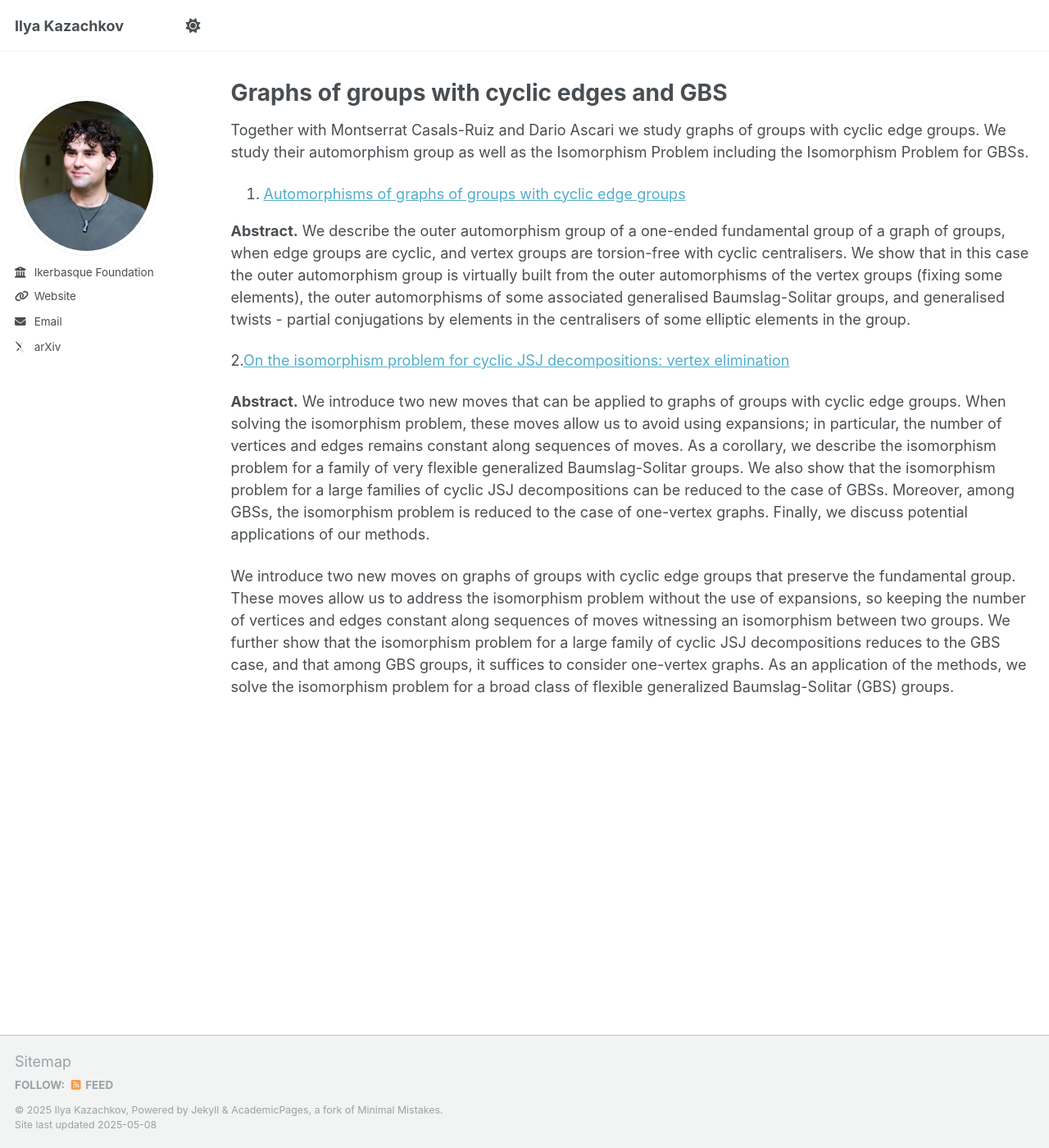
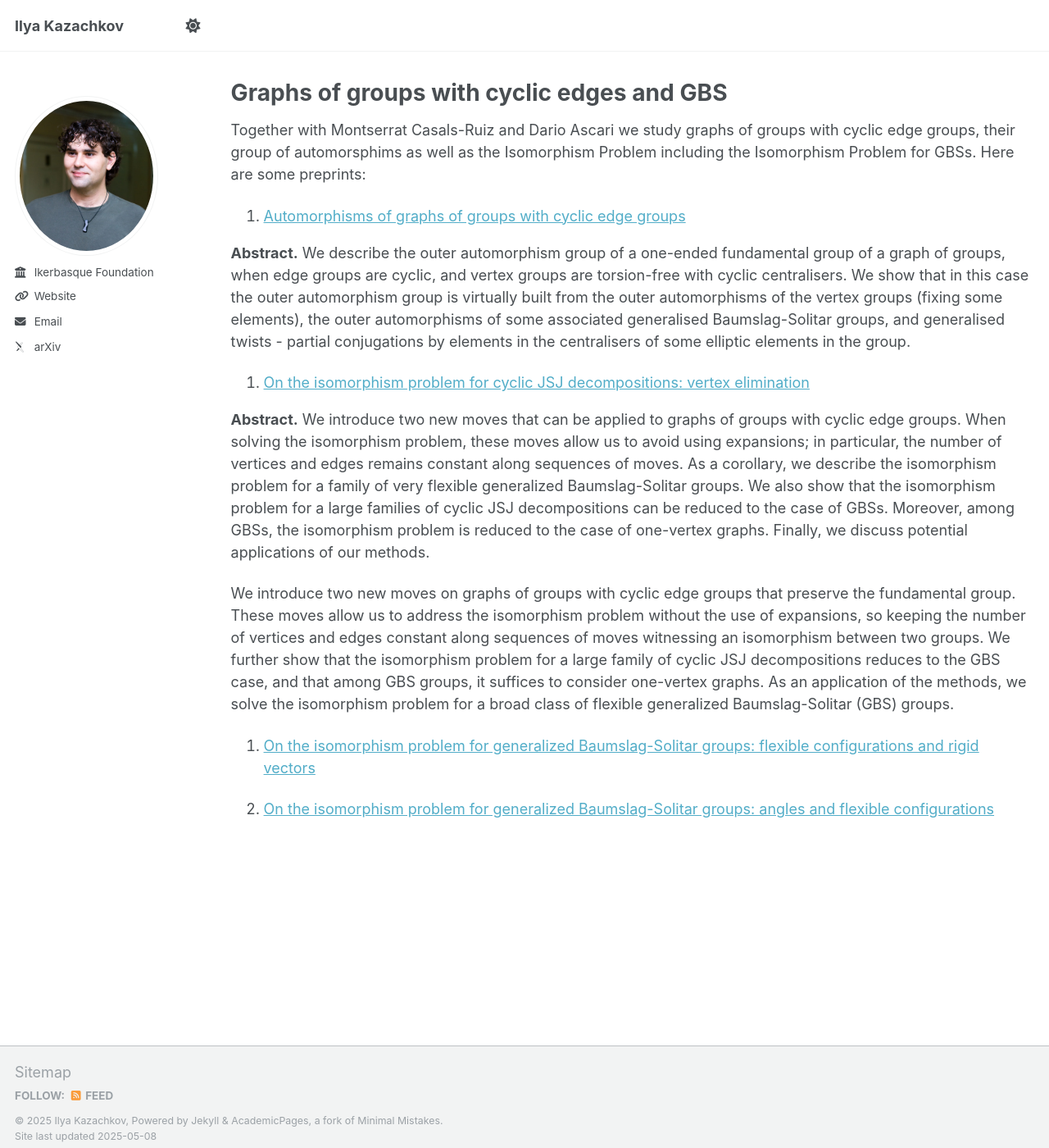
Before and after one commit to ilyakazachkov/ilyakazachkov.github.io, a Jekyll site: the page built from _pages/gbs.md, in a window 1280 px wide and 1400 px high. Shown: the whole window at 82% size. Built offline with Jekyll 4.4.1, drawn with Linux system fonts in a browser that asks for light colours; some web fonts are replaced.

Commit message:
Update gbs.md

```diff
--- a/_pages/gbs.md
+++ b/_pages/gbs.md
@@ -9,15 +9,20 @@ redirect_from:
 
 {% include base_path %}
 
-Together with Montserrat Casals-Ruiz and Dario Ascari we study graphs of groups with cyclic edge groups. We study their automorphism group as well as the Isomorphism Problem including the Isomorphism Problem for GBSs.
+Together with Montserrat Casals-Ruiz and Dario Ascari we study graphs of groups with cyclic edge groups, their group of automorsphims as well as the Isomorphism Problem including the Isomorphism Problem for GBSs. Here are some preprints:
 
 1.  <a href="http://ilyakazachkov.github.io/files/automorphisms.pdf" target="_blank">Automorphisms of graphs of groups with cyclic edge groups</a>
 
 <b>Abstract.</b> We describe the outer automorphism group of a one-ended fundamental group of a graph of groups, when edge groups are cyclic, and vertex groups are torsion-free with cyclic centralisers. We show that in this case the outer automorphism group is virtually built from the outer automorphisms of the vertex groups (fixing some elements), the outer automorphisms of some associated generalised Baumslag-Solitar groups, and generalised twists - partial conjugations by elements in the centralisers of some elliptic elements in the group.
 
 
-2.<a href="http://ilyakazachkov.github.io/files/automorphisms.pdf" target="_blank">On the isomorphism problem for cyclic JSJ decompositions: vertex elimination</a>
+2.  <a href="http://ilyakazachkov.github.io/files/automorphisms.pdf" target="_blank">On the isomorphism problem for cyclic JSJ decompositions: vertex elimination</a>
 
 <b>Abstract.</b> We introduce two new moves that can be applied to graphs of groups with cyclic edge groups. When solving the isomorphism problem, these moves allow us to avoid using expansions; in particular, the number of vertices and edges remains constant along sequences of moves. As a corollary, we describe the isomorphism problem for a family of very flexible generalized Baumslag-Solitar groups. We also show that the isomorphism problem for a large families of cyclic JSJ decompositions can be reduced to the case of GBSs. Moreover, among GBSs, the isomorphism problem is reduced to the case of one-vertex graphs. Finally, we discuss potential applications of our methods.
 
  We introduce two new moves on graphs of groups with cyclic edge groups that preserve the fundamental group. These moves allow us to address the isomorphism problem without the use of expansions, so keeping the number of vertices and edges constant along sequences of moves witnessing an isomorphism between two groups. We further show that the isomorphism problem for a large family of cyclic JSJ decompositions reduces to the GBS case, and that among GBS groups, it suffices to consider one-vertex graphs. As an application of the methods, we solve the isomorphism problem for a broad class of flexible generalized Baumslag-Solitar (GBS) groups.
+
+
+3. <a href="http://ilyakazachkov.github.io/files/automorphisms.pdf" target="_blank">On the isomorphism problem for generalized Baumslag-Solitar groups: flexible configurations and rigid vectors</a>
+
+4. <a href="http://ilyakazachkov.github.io/files/automorphisms.pdf" target="_blank">On the isomorphism problem for generalized Baumslag-Solitar groups: angles and flexible configurations</a>
```
